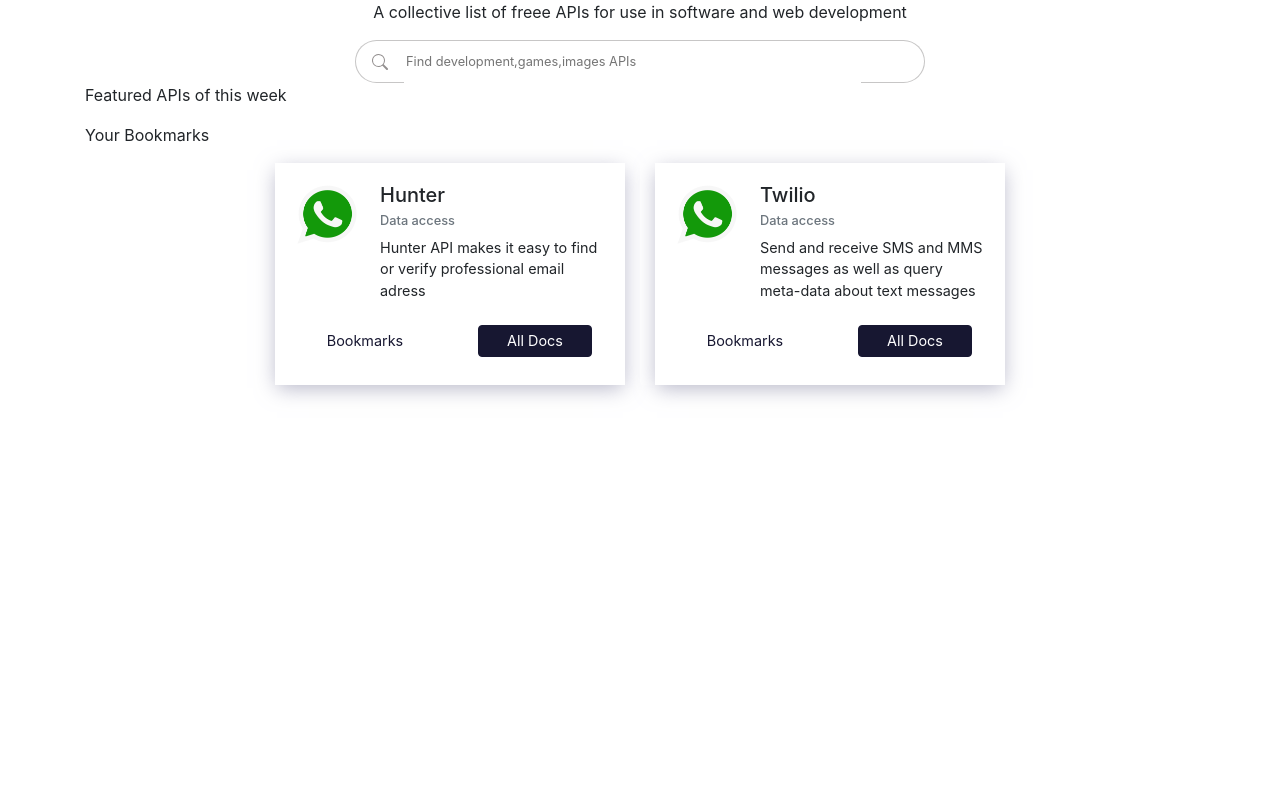
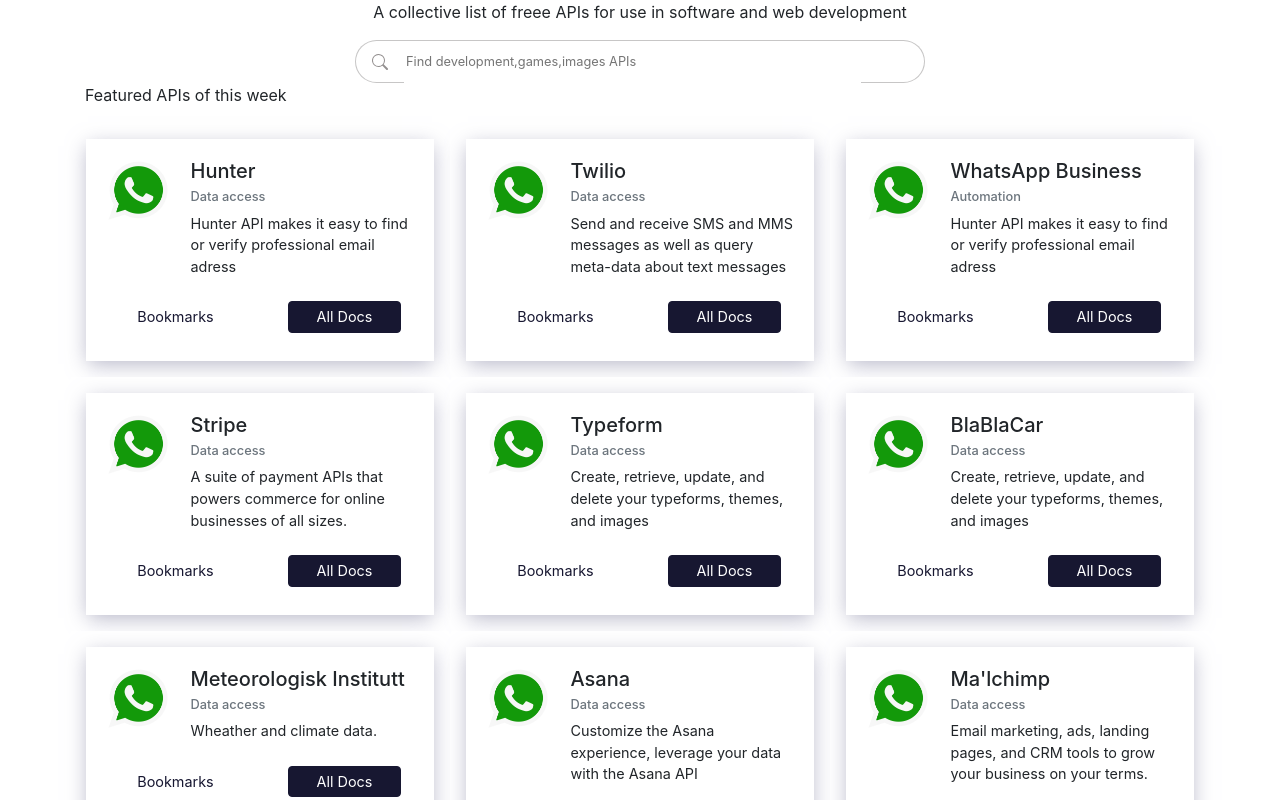
Before and after one commit to mechanicworld/api-dashboard, a React (Create React App) app: page / in a window 1280 px wide. Shown: the top 800 px of the page. Built offline with nearby package versions, Linux system fonts and the light colour scheme; data requests are answered from the project's data file.

Commit message:
Fix state, update components, and add Search functionality

```diff
--- a/db.json
+++ b/db.json
@@ -4,7 +4,7 @@
       "title": "Hunter",
       "category": "Data access",
       "info": "Hunter API makes it easy to find or verify professional email adress",
-      "bookmarked": false,
+      "bookmarked": true,
       "image": "../../assets/test.png",
       "id": 1
     },
@@ -12,9 +12,65 @@
       "title": "Twilio",
       "category": "Data access",
       "info": "Send and receive SMS and MMS messages as well as query meta-data about text messages",
+      "bookmarked": true,
+      "image": "test",
+      "id": 2
+    },
+    {
+      "title": "WhatsApp Business",
+      "category": "Automation",
+      "info": "Hunter API makes it easy to find or verify professional email adress",
+      "bookmarked": false,
+      "image": "../../assets/test.png",
+      "id": 3
+    },
+    {
+      "title": "Stripe",
+      "category": "Data access",
+      "info": "A suite of payment APIs that powers commerce for online businesses of all sizes.",
       "bookmarked": false,
       "image": "test",
-      "id": 2
+      "id": 4
+    },
+    {
+      "title": "Typeform",
+      "category": "Data access",
+      "info": "Create, retrieve, update, and delete your typeforms, themes, and images",
+      "bookmarked": false,
+      "image": "test",
+      "id": 5
+    },
+    {
+      "title": "BlaBlaCar",
+      "category": "Data access",
+      "info": "Create, retrieve, update, and delete your typeforms, themes, and images",
+      "bookmarked": false,
+      "image": "test",
+      "id": 6
+    },
+    {
+      "title": "Meteorologisk Institutt",
+      "category": "Data access",
+      "info": "Wheather and climate data.",
+      "bookmarked": false,
+      "image": "test",
+      "id": 7
+    },
+    {
+      "title": "Asana",
+      "category": "Data access",
+      "info": "Customize the Asana experience, leverage your data with the Asana API",
+      "bookmarked": false,
+      "image": "test",
+      "id": 8
+    },
+    {
+      "title": "Ma'lchimp",
+      "category": "Data access",
+      "info": "Email marketing, ads, landing pages, and CRM tools to grow your business on your terms.",
+      "bookmarked": false,
+      "image": "test",
+      "id": 9
     }
   ]
 }
--- a/src/components/ApiCard/ApiCard.js
+++ b/src/components/ApiCard/ApiCard.js
@@ -6,13 +6,11 @@ import Buttons from '../Buttons/Buttons'
 import style from './ApiCard.module.css'
 import image from '../../assets/test.png'
 
-function ApiCard( {item, setApiCardList} ) {
-
-
+function ApiCard( {item, apiCardList, setApiCardList} ) {
 
   return (
     <>
-      <Card className={` ${style.card} col-xl-4 col-lg-6 col-md-6 col-sm-6 col-xs-10 `} style={{ width: '24rem' }}>
+      <Card className={` ${style.card} col-xl-4 col-lg-4 col-md-6 col-sm-6 col-8 p-3`} style={{  }}>
         <Card.Body className={` ${style.body} `}>
           <div className="row">
             <div className="col-3">
@@ -27,7 +25,7 @@ function ApiCard( {item, setApiCardList} ) {
             </div>
           </div>
           <div className={`mt-3 row d-flex  justify-content-around`}>
-            <Buttons item={item} setApiCardList={setApiCardList} />
+            <Buttons item={item} apiCardList={apiCardList}  setApiCardList={setApiCardList} />
           </div>
         </Card.Body>
       </Card>
--- a/src/components/ApiCard/ApiCard.module.css
+++ b/src/components/ApiCard/ApiCard.module.css
@@ -4,6 +4,7 @@
 
 .card {
   border: none !important;
+
 }
 .body {
   box-shadow: 0px 5px 20px -2px rgba(153, 153, 177, 0.72);
--- a/src/components/Buttons/Buttons.js
+++ b/src/components/Buttons/Buttons.js
@@ -1,34 +1,41 @@
-import React, { useState } from 'react'
+import React, { useEffect, useState } from 'react'
 import Button from 'react-bootstrap/Button'
 import style from './Buttons.module.css'
 
-function Buttons({ item, setApiCardList }) {
-
-  const [bookmarked, setBookmarked] = useState(item.bookmarked)
+function Buttons({ item, apiCardList, setApiCardList }) {
 
   const updateApiList = () => {
     fetch(`http://localhost:5000/apis/${item.id}`, {
-      method:'PUT',
-      body: JSON.stringify({ ...item, bookmarked:bookmarked }),
+      method: 'PUT',
+      body: JSON.stringify({ ...item, bookmarked: !item.bookmarked }),
       headers: {
         "Content-type": "application/json; charset=UTF-8"
       },
     })
       .then(res => res.json())
-      .then(data => console.log(data))
+      .then(data => {
+        console.log(data)
+
+      })
   }
 
-  const updateApiStatus = () => {
-    // TODO
+  const updateApiState = () => {
+    const updatedApiState = apiCardList.map((each) => {
+
+      if (each.id === item.id) {
+        each.bookmarked = !item.bookmarked
+        return each
+      }
+      return each
+    })
+    setApiCardList(updatedApiState)
   }
 
-  const bookmarkHandler = async () => {
-    await setBookmarked(!bookmarked)
-    await updateApiList()
+  const bookmarkHandler = () => {
 
-    // console.log(item.id)
-    // console.log(item.bookmarked)
-    // console.log({ ...item, bookmarked:bookmarked })
+    updateApiList()
+    updateApiState()
+
   }
   return (
     <>
--- a/src/components/Buttons/Buttons.module.css
+++ b/src/components/Buttons/Buttons.module.css
@@ -23,7 +23,3 @@
   width: 50%;
   font-size: 0.9rem !important;
 }
-
-Button:hover{
-
-}
--- a/src/components/SearchBar/SearchBar.js
+++ b/src/components/SearchBar/SearchBar.js
@@ -2,12 +2,14 @@ import React from 'react'
 import { BsSearch } from "react-icons/bs"
 import style from './SearchBar.module.css'
 
-function SearchBar() {
+function SearchBar( {searchInput, setSearchInput} ) {
+
+
   return (
     <div className={`${style.searchbar} row  align-items-center`}>
       <BsSearch  className={`${style.icon} mx-3 `}/>
       <form className={`${style.icon} col-10 mx-0 pl-0 pr-3`} >
-        <input className={`${style.input} py-0 my-0 pr-0`} type="text" placeholder="Find development,games,images APIs"/>
+        <input onChange={ e => setSearchInput(e.target.value)}  className={`${style.input} py-0 my-0 pr-0`} type="text" placeholder="Find development,games,images APIs"/>
       </form>
 
     </div>
--- a/src/pages/Dashboard/Dashboard.js
+++ b/src/pages/Dashboard/Dashboard.js
@@ -6,7 +6,8 @@ import SearchBar from '../../components/SearchBar/SearchBar'
 function Dashboard() {
 
   const [apiCardList, setApiCardList] = useState([]);
-  const [bookmarkList, setBookmarkList] = useState([]);
+  const [searchInput, setSearchInput] = useState("")
+
 
   useEffect(() => {
     fetchApiCards()
@@ -29,18 +30,20 @@ function Dashboard() {
         </div>
       </div>
       <div className={`row justify-content-center `}>
-        <SearchBar className={`col-12`} />
+        <SearchBar  searchInput={searchInput} setSearchInput={setSearchInput} className={`col-12`} />
       </div>
       <div>
         <p>Featured APIs of this week</p>
         <div className={`row d-flex  justify-content-center `}>
-          {apiCardList.filter((item) => {
-            if (item.bookmarked) {
-              return item
+          {apiCardList.filter((each) => {
+            let regex = new RegExp (`${searchInput}`)
+            if(regex !== "" && regex.test(each.title.toLowerCase())){
+              console.log(regex)
+              return 1
             }
             return 0
           }).map((item) => {
-            return <ApiCard setApiCardList={setApiCardList} item={item} key={item.id} />
+            return <ApiCard apiCardList={apiCardList} setApiCardList={setApiCardList} item={item} key={item.id} />
           })}
         </div>
       </div>
@@ -49,12 +52,12 @@ function Dashboard() {
         <p>Your Bookmarks</p>
         <div className={`row d-flex  justify-content-center `}>
           {apiCardList.filter((item) => {
-            if (!item.bookmarked) {
+            if (item.bookmarked === true) {
               return item
             }
             return 0
           }).map((item) => {
-            return <ApiCard setApiCardList={setApiCardList} item={item} key={item.id} />
+            return <ApiCard apiCardList={apiCardList} setApiCardList={setApiCardList} item={item} key={item.id} />
           })}
         </div>
       </div>
```
